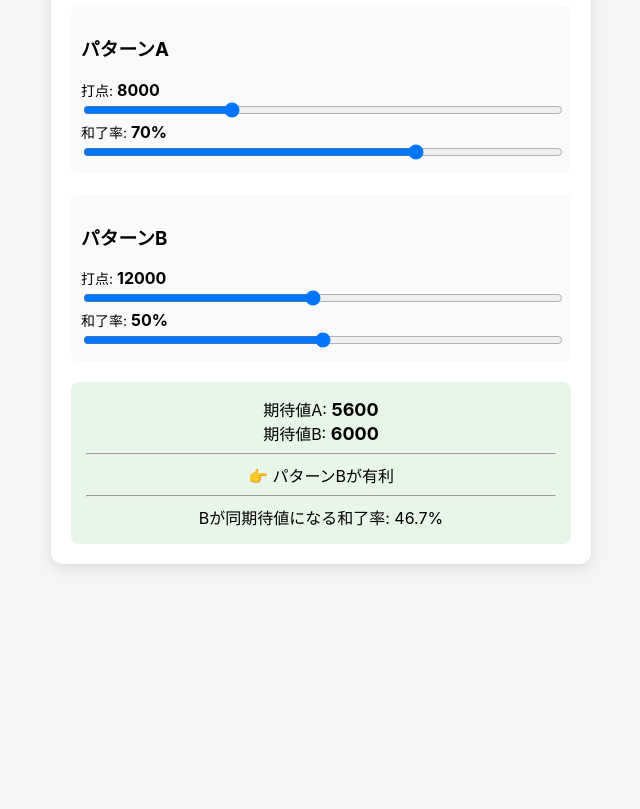
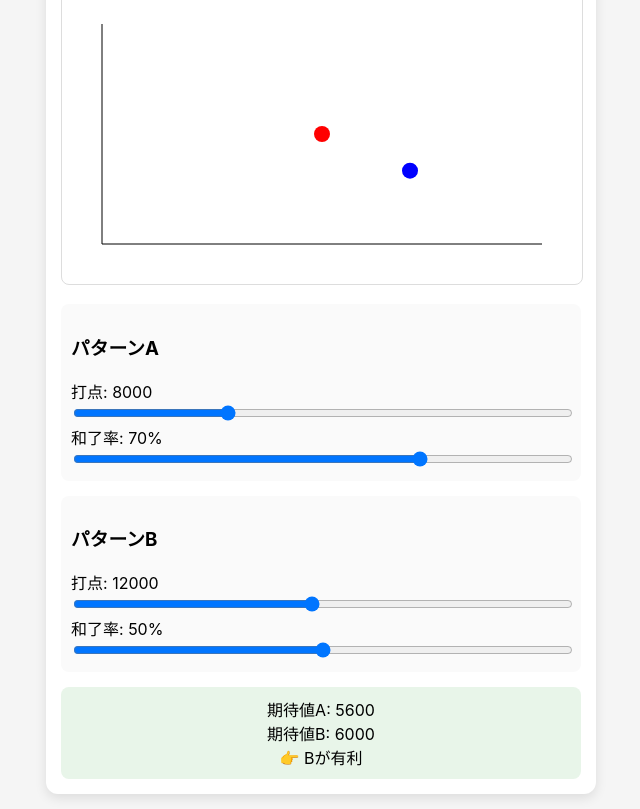
Before and after one commit to nisiosion/kitaiti, a plain HTML site: page index.html in a window 1280 px wide. Shown: the part 97-906 px from the top of the page, without its empty margins (319-959 px from the left). Before the commit the page ends 800 px from the top, so only its background shows below. Drawn offline with Linux system fonts and the light colour scheme.

Commit message:
index.html を更新

```diff
--- a/index.html
+++ b/index.html
@@ -3,135 +3,165 @@
 <head>
 <meta charset="UTF-8">
 <meta name="viewport" content="width=device-width, initial-scale=1.0">
-<title>麻雀 期待値比較ツール</title>
+<title>麻雀 期待値＋打点和了率グラフ</title>
 <style>
 body{
-  font-family: -apple-system, BlinkMacSystemFont, sans-serif;
+  font-family:-apple-system,BlinkMacSystemFont,sans-serif;
   margin:0;
-  padding:20px;
+  padding:15px;
   background:#f5f5f5;
 }
-
 .container{
-  max-width:500px;
+  max-width:520px;
   margin:auto;
   background:white;
-  padding:20px;
+  padding:15px;
   border-radius:12px;
   box-shadow:0 4px 12px rgba(0,0,0,0.1);
 }
-
 h1{
   text-align:center;
-  font-size:20px;
-  margin-bottom:20px;
+  font-size:18px;
 }
-
+canvas{
+  width:100%;
+  height:300px;
+  border:1px solid #ddd;
+  border-radius:8px;
+  margin-bottom:15px;
+}
 .section{
-  margin-bottom:20px;
+  margin-bottom:15px;
+  background:#fafafa;
   padding:10px;
   border-radius:8px;
-  background:#fafafa;
 }
-
-label{
-  font-size:14px;
-}
-
 input[type="range"]{
   width:100%;
 }
-
-.value{
-  font-weight:bold;
-  font-size:16px;
-}
-
 .result{
-  margin-top:20px;
-  padding:15px;
+  text-align:center;
+  padding:10px;
+  background:#e8f5e9;
   border-radius:8px;
-  background:#e8f5e9;
-  text-align:center;
-  font-size:16px;
-}
-
-.big{
-  font-size:18px;
-  font-weight:bold;
 }
 </style>
 </head>
+<body>
 
-<body>
 <div class="container">
 
-<h1>麻雀 期待値比較ツール</h1>
+<h1>打点 × 和了率 可視化ツール</h1>
+
+<canvas id="chart"></canvas>
 
 <div class="section">
 <h3>パターンA</h3>
-<label>打点: <span id="pointAVal" class="value"></span></label>
+打点: <span id="pointAVal"></span>
 <input type="range" id="pointA" min="1000" max="24000" step="1000" value="8000">
-
-<label>和了率: <span id="rateAVal" class="value"></span></label>
+和了率: <span id="rateAVal"></span>
 <input type="range" id="rateA" min="0" max="100" step="1" value="70">
 </div>
 
 <div class="section">
 <h3>パターンB</h3>
-<label>打点: <span id="pointBVal" class="value"></span></label>
+打点: <span id="pointBVal"></span>
 <input type="range" id="pointB" min="1000" max="24000" step="1000" value="12000">
-
-<label>和了率: <span id="rateBVal" class="value"></span></label>
+和了率: <span id="rateBVal"></span>
 <input type="range" id="rateB" min="0" max="100" step="1" value="50">
 </div>
 
 <div class="result">
-<div>期待値A: <span id="evA" class="big"></span></div>
-<div>期待値B: <span id="evB" class="big"></span></div>
-<hr>
+期待値A: <span id="evA"></span><br>
+期待値B: <span id="evB"></span><br>
 <div id="compare"></div>
-<hr>
-<div id="breakeven"></div>
 </div>
 
 </div>
 
 <script>
-function update(){
+const canvas = document.getElementById("chart");
+const ctx = canvas.getContext("2d");
 
-  const pointA = parseInt(document.getElementById("pointA").value);
-  const rateA = parseInt(document.getElementById("rateA").value)/100;
+function resizeCanvas(){
+  canvas.width = canvas.clientWidth;
+  canvas.height = canvas.clientHeight;
+}
+window.addEventListener("resize", resizeCanvas);
+resizeCanvas();
 
-  const pointB = parseInt(document.getElementById("pointB").value);
-  const rateB = parseInt(document.getElementById("rateB").value)/100;
+function draw(pointA, rateA, pointB, rateB){
 
-  const evA = Math.round(pointA * rateA);
-  const evB = Math.round(pointB * rateB);
+  ctx.clearRect(0,0,canvas.width,canvas.height);
 
-  document.getElementById("pointAVal").innerText = pointA;
-  document.getElementById("rateAVal").innerText = (rateA*100)+"%";
-  document.getElementById("pointBVal").innerText = pointB;
-  document.getElementById("rateBVal").innerText = (rateB*100)+"%";
+  const padding = 40;
+  const maxX = 100; // 和了率
+  const maxY = 24000; // 打点
 
-  document.getElementById("evA").innerText = evA;
-  document.getElementById("evB").innerText = evB;
+  const w = canvas.width - padding*2;
+  const h = canvas.height - padding*2;
 
-  if(evA > evB){
-    document.getElementById("compare").innerText = "👉 パターンAが有利";
-  }else if(evB > evA){
-    document.getElementById("compare").innerText = "👉 パターンBが有利";
-  }else{
-    document.getElementById("compare").innerText = "👉 同期待値";
+  // 軸
+  ctx.beginPath();
+  ctx.moveTo(padding, padding);
+  ctx.lineTo(padding, padding+h);
+  ctx.lineTo(padding+w, padding+h);
+  ctx.stroke();
+
+  function plot(point, rate, color){
+    const x = padding + (rate/maxX)*w;
+    const y = padding + h - (point/maxY)*h;
+
+    ctx.beginPath();
+    ctx.arc(x,y,8,0,Math.PI*2);
+    ctx.fillStyle = color;
+    ctx.fill();
+
+    return {x,y};
   }
 
-  // ブレークイーブン和了率（BがAと同期待値になる率）
-  const breakevenRateB = evA / pointB;
-  if(pointB > 0){
-    document.getElementById("breakeven").innerText =
-      "Bが同期待値になる和了率: " + (breakevenRateB*100).toFixed(1) + "%";
-  }
+  plot(pointA, rateA, "blue");
+  plot(pointB, rateB, "red");
 }
+
+function update(){
+  const pointA = parseInt(pointAEl.value);
+  const rateA = parseInt(rateAEl.value);
+  const pointB = parseInt(pointBEl.value);
+  const rateB = parseInt(rateBEl.value);
+
+  pointAVal.textContent = pointA;
+  rateAVal.textContent = rateA+"%";
+  pointBVal.textContent = pointB;
+  rateBVal.textContent = rateB+"%";
+
+  const evA = Math.round(pointA * rateA / 100);
+  const evB = Math.round(pointB * rateB / 100);
+
+  evAEl.textContent = evA;
+  evBEl.textContent = evB;
+
+  compare.textContent =
+    evA > evB ? "👉 Aが有利"
+    : evB > evA ? "👉 Bが有利"
+    : "👉 同期待値";
+
+  draw(pointA, rateA, pointB, rateB);
+}
+
+const pointAEl = document.getElementById("pointA");
+const rateAEl = document.getElementById("rateA");
+const pointBEl = document.getElementById("pointB");
+const rateBEl = document.getElementById("rateB");
+
+const pointAVal = document.getElementById("pointAVal");
+const rateAVal = document.getElementById("rateAVal");
+const pointBVal = document.getElementById("pointBVal");
+const rateBVal = document.getElementById("rateBVal");
+
+const evAEl = document.getElementById("evA");
+const evBEl = document.getElementById("evB");
+const compare = document.getElementById("compare");
 
 document.querySelectorAll("input").forEach(el=>{
   el.addEventListener("input",update);
```
